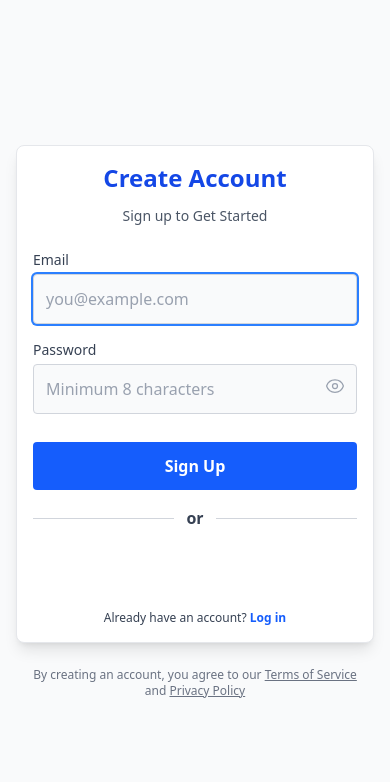
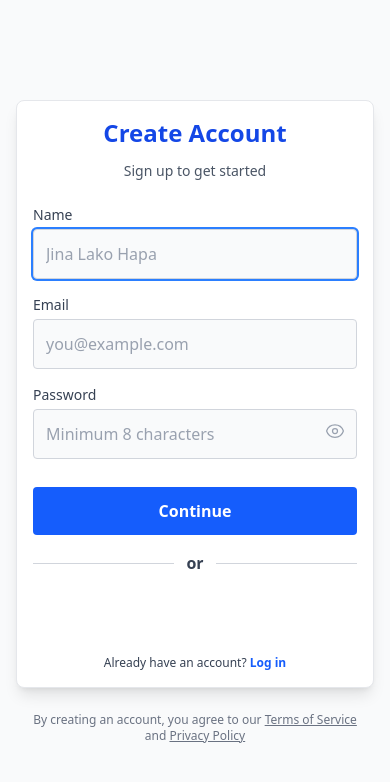
Before and after one commit to dinhcaradoc/digiboxFinal, a React (Vite) app in the folder client/: page /register in a window 390 px wide. Shown: the top 782 px of the page. Built offline with nearby package versions, Linux system fonts and the light colour scheme; no server answers.

Commit message:
feat(register): store registration data and defer to phone verification
- Adds name input
- Uses sessionStorage for temporary auth state
- Defers actual registration to phone step

```diff
--- a/client/src/pages/Register.jsx
+++ b/client/src/pages/Register.jsx
@@ -1,17 +1,19 @@
 import React, { useState } from 'react';
 import { GoogleLogin } from '@react-oauth/google';
-import { Link } from 'react-router-dom';
+import { Link, useNavigate } from 'react-router-dom';
 import Head from '../components/layout/Head';
 import { EyeIcon, EyeSlashIcon, ExclamationTriangleIcon } from '@heroicons/react/24/outline';
 
 const Register = ({ onSuccess }) => {
+  const [name, setName ] = useState('');
   const [email, setEmail] = useState('');
   const [password, setPassword] = useState('');
   const [error, setError] = useState('');
   const [isLoading, setIsLoading] = useState(false);
   const [showPassword, setShowPassword] = useState(false);
+  const navigate = useNavigate();
 
-  // Email/password submit
+  // Email/password submit - just collect data and move to phone step
   const handleSubmit = async (e) => {
     e.preventDefault();
     // Reset error state
@@ -31,14 +33,36 @@ const Register = ({ onSuccess }) => {
     }
 
     try {
-      // TODO: API call to register user
-      await new Promise(resolve => setTimeout(resolve, 1000)); // Simulating API call
-      sessionStorage.setItem('pendingPhoneVerification', 'true');
-      onSuccess({ provider: 'email', email, password });
+      // Store registration data temporarily for the phone verification step
+      sessionStorage.setItem('registrationData', JSON.stringify({
+        name,
+        email,
+        password
+      }));
+
+      console.log('Moving to phone verification with:', {name, email});
+
+      // Navigate to phone verification
+      navigate('/phone');
+
+      if (onSuccess) {
+        onSuccess({ provider: 'email', email, step: 'phone-verification' });
+      }
     } catch (err) {
-      setError('Registration failed. Please try again.');
+      console.error('Navigation error:', err);
+      setError('Something went wrong. Please try again.');
     } finally {
       setIsLoading(false);
+    }
+  };
+
+  const handleGoogleSuccess = (credentialResponse) => {
+    // Store Google credential for phone verification step
+    sessionStorage.setItem('googleCredential', JSON.stringify(credentialResponse));
+    navigate('/phone');
+
+    if (onSuccess) {
+      onSuccess({ provider: 'google', token: credentialResponse.code, step: 'phone-verification' });
     }
   };
 
@@ -55,7 +79,7 @@ const Register = ({ onSuccess }) => {
           </h2>
 
           <p className="text-gray-600 mb-6 text-center text-sm sm:text-base">
-            Sign up to Get Started
+            Sign up to get started
           </p>
 
           {error && (
@@ -66,6 +90,22 @@ const Register = ({ onSuccess }) => {
           )}
 
           <form onSubmit={handleSubmit} className="space-y-4">
+            <div>
+              <label htmlFor="name" className="block text-sm font-medium text-gray-700 mb-1">
+                Name
+              </label>
+              <input
+                id="name"
+                type="text"
+                placeholder="Jina Lako Hapa"
+                value={name}
+                onChange={(e) => setName(e.target.value)}
+                className="w-full p-3 rounded border border-gray-300 bg-gray-50 text-gray-900 placeholder-gray-400 focus:outline-none focus:ring-2 focus:ring-blue-500"
+                required
+                autoFocus
+              />
+            </div>
+
             <div>
               <label htmlFor="email" className="block text-sm font-medium text-gray-700 mb-1">
                 Email
@@ -78,7 +118,6 @@ const Register = ({ onSuccess }) => {
                 onChange={(e) => setEmail(e.target.value)}
                 className="w-full p-3 rounded border border-gray-300 bg-gray-50 text-gray-900 placeholder-gray-400 focus:outline-none focus:ring-2 focus:ring-blue-500"
                 required
-                autoFocus
               />
             </div>
 
@@ -126,7 +165,7 @@ const Register = ({ onSuccess }) => {
               className={`w-full mt-3 py-3 bg-blue-600 text-white font-bold hover:bg-gold-500 hover:text-black rounded focus:outline-none focus:ring-2 focus:ring-blue-500 transition
                 ${isLoading ? 'opacity-70 cursor-not-allowed' : ''}`}
             >
-              {isLoading ? 'Creating Account...' : 'Sign Up'}
+              {isLoading ? 'Processing...' : 'Continue'}
             </button>
           </form>
 
@@ -138,10 +177,7 @@ const Register = ({ onSuccess }) => {
 
           <div>
             <GoogleLogin
-              onSuccess={credentialResponse => {
-                sessionStorage.setItem('pendingPhoneVerification', 'true');
-                onSuccess({ provider: 'google', token: credentialResponse.code });
-              }}
+              onSuccess={handleGoogleSuccess}
               onError={() => setError('Google registration failed. Please try again.')}
               flow="auth-code"
               scope="openid email profile https://www.googleapis.com/auth/drive.file"
```
